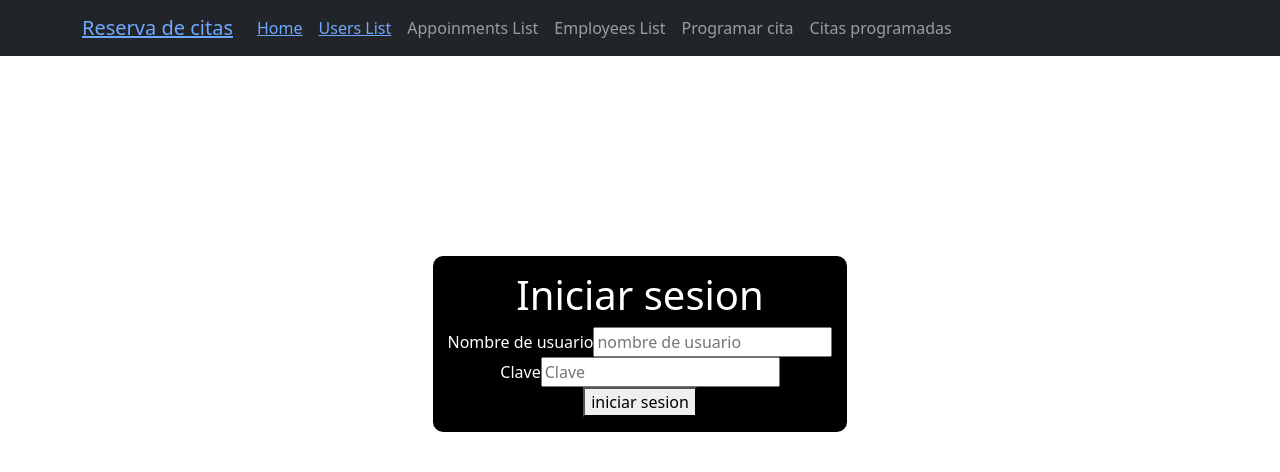
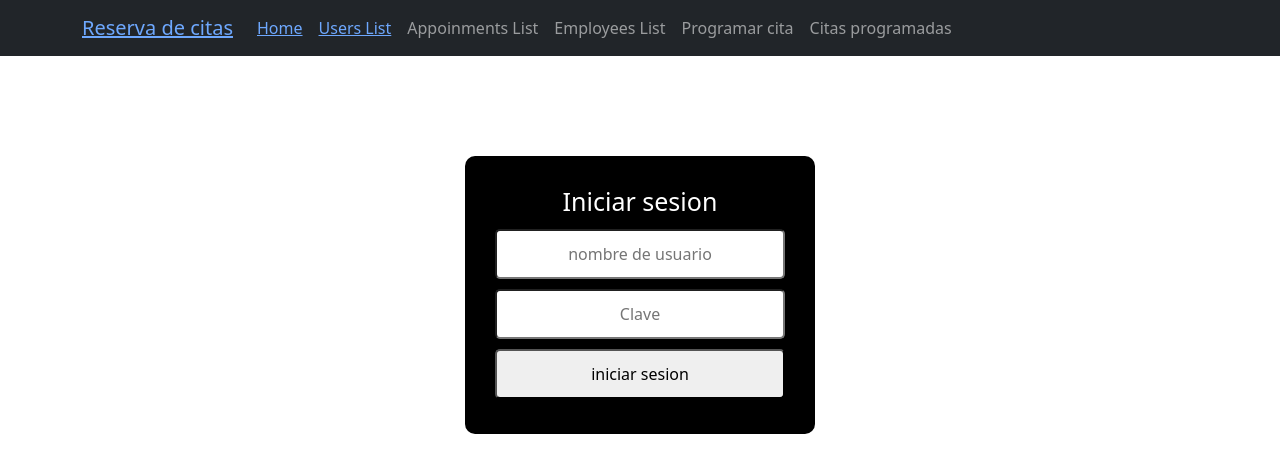
Before and after one commit to marcoduarte21/SistemaWebDeReservas, a React (Create React App) app in the folder gestordereservasweb.ui/: page /loggin in a window 1280 px wide. Shown: the top 472 px of the page. Built offline with nearby package versions, Linux system fonts and the light colour scheme.

Commit message:
added styles

```diff
--- a/gestordereservasweb.ui/src/views/Auth/loggin/Loggin.css
+++ b/gestordereservasweb.ui/src/views/Auth/loggin/Loggin.css
@@ -10,6 +10,19 @@
     background-color: black;
     color: white;
     border-radius: 10px;
-    padding: 15px;
-    margin-top: 200px;
+    padding: 30px;
+    margin-top: 100px;
+    width: 350px;
 }
+
+    .loggin-container h1{
+        font-size: 25px;
+    }
+
+    .loggin-container > div input, button {
+        text-align: center;
+        width: 100%;
+        margin: 5px 0;
+        border-radius: 5px;
+        height: 50px;
+    }
--- a/gestordereservasweb.ui/src/views/Auth/loggin/Loggin.tsx
+++ b/gestordereservasweb.ui/src/views/Auth/loggin/Loggin.tsx
@@ -1,4 +1,4 @@
-import React from 'react';
+import React, { useEffect } from 'react';
 import './Loggin.css';
 
 interface LogginProps {
@@ -7,17 +7,20 @@ interface LogginProps {
 
 export const Loggin: React.FC<LogginProps> = () => {
 
+    useEffect(() => {
+
+        document.title = 'Loggin';
+    },[])
+
     return (
 
         <div className="container">
             <div className="loggin-container">
                     <h1>Iniciar sesion</h1>
                 <div>
-                    <label htmlFor='username'>Nombre de usuario</label>
                     <input type='text' placeholder="nombre de usuario" id='username' name='username'/>
                 </div>
                 <div>
-                    <label htmlFor='clave'>Clave</label>
                     <input type='password' placeholder="Clave" id='clave' name='clave'/>
                 </div>
                 <div>
```
